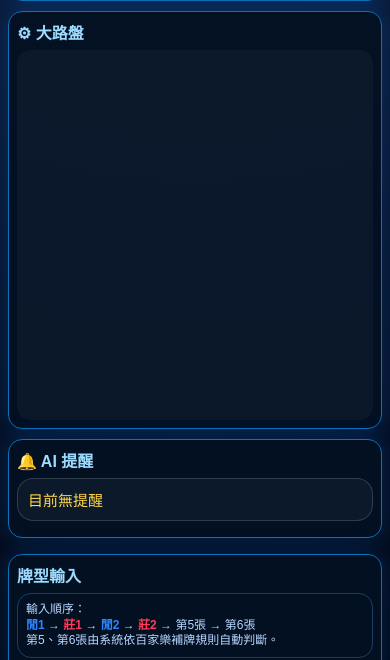
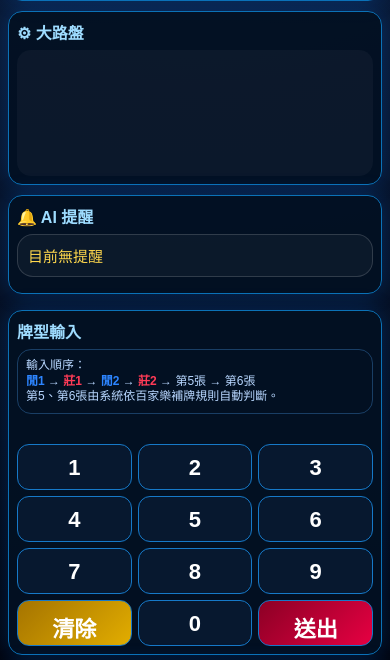
Before and after one commit to hecht19980820/baccarat-online, a Flask app: page / in a window 390 px wide. Shown: the part 440-1100 px from the top of the page. Run offline with Flask 3, Linux system fonts and the light colour scheme; the visitor is signed in with stand-in values (Sample User, id 1); data comes from the database, SQL or seed files in the repository; data that the repository does not hold is empty.

Commit message:
Update index.html

```diff
--- a/templates/index.html
+++ b/templates/index.html
@@ -365,7 +365,36 @@ body.force-mobile .rate{
         font-size:12px;
     }
 
-}
+    /* 手機版強制壓縮大路盤 */
+@media(max-width:900px){
+    body.force-mobile .road,
+    .road{
+        grid-template-rows:repeat(6,18px) !important;
+        grid-auto-columns:18px !important;
+        gap:2px !important;
+        min-height:120px !important;
+        max-height:130px !important;
+        padding:4px !important;
+    }
+
+    body.force-mobile .cell,
+    .cell{
+        width:16px !important;
+        height:16px !important;
+        font-size:8px !important;
+    }
+
+    body.force-mobile .card,
+    .card{
+        padding:8px !important;
+    }
+
+    body.force-mobile .title,
+    .title{
+        font-size:16px !important;
+        margin-bottom:6px !important;
+    }
+
 </style>
 </head>
 
```
